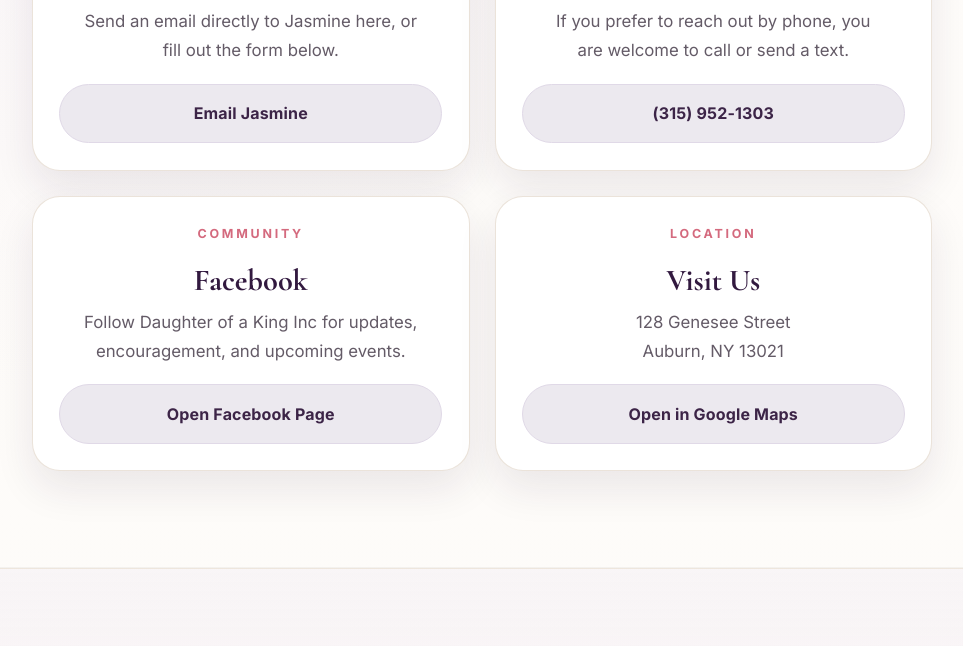
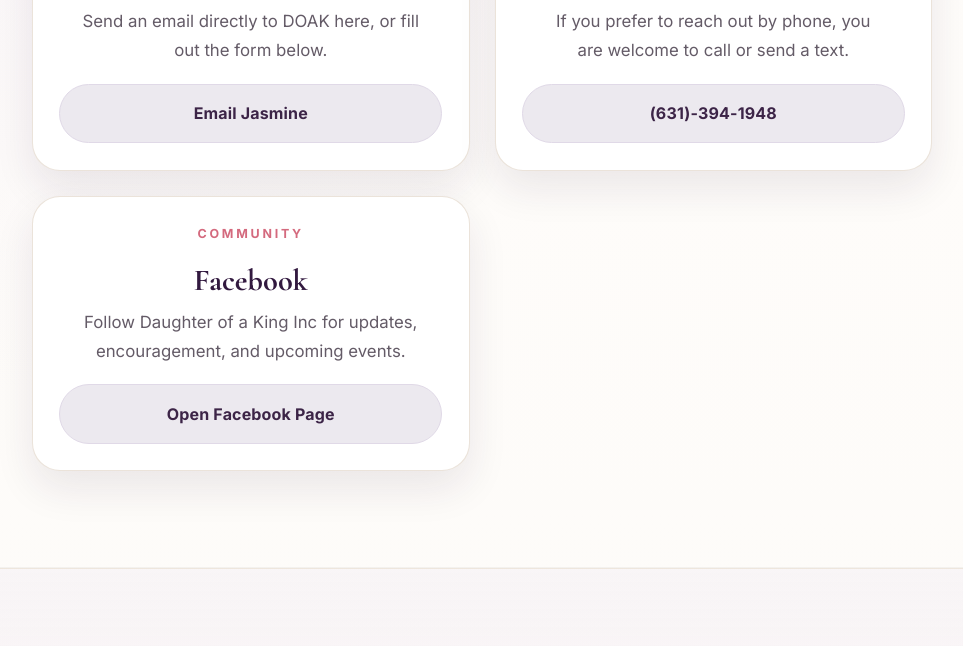
Before and after one commit to JeffreyGouldJr/doakministries, a plain HTML site: page contact.html in a window 1280 px wide. Shown: the part 661-1307 px from the top of the page, without its empty margins (158-1121 px from the left). Drawn offline with nearby package versions, Linux system fonts and the light colour scheme.

Commit message:
Update contact.html
Update contact info

```diff
--- a/contact.html
+++ b/contact.html
@@ -83,12 +83,12 @@
         <h3>Email</h3>
 
         <p>
-          Send an email directly to Jasmine here, or fill out the form below.
+          Send an email directly to DOAK here, or fill out the form below.
         </p>
 
         <a
           class="btn btn-secondary btn-full"
-          href="mailto:jasmine@doakministries.org?subject=Daughter%20of%20a%20King%20Inquiry"
+          href="mailto:info@doakministries.org?subject=Daughter%20of%20a%20King%20Inquiry"
         >
           Email Jasmine
         </a>
@@ -106,7 +106,7 @@
         </p>
 
         <a class="btn btn-secondary btn-full" href="tel:+13159521303">
-          (315) 952-1303
+          (631)-394-1948
         </a>
 
       </article>
@@ -132,25 +132,6 @@
         </a>
 
       </article>
-
-
-      <article class="card contact-card">
-
-        <p class="section-label">Location</p>
-        <h3>Visit Us</h3>
-
-        <p>
-          128 Genesee Street<br>
-          Auburn, NY 13021
-        </p>
-
-        <a
-          class="btn btn-secondary btn-full"
-          href="https://www.google.com/maps/search/?api=1&query=128+Genesee+Street+Auburn+NY+13021"
-          target="_blank"
-        >
-          Open in Google Maps
-        </a>
 
       </article>
 
```
